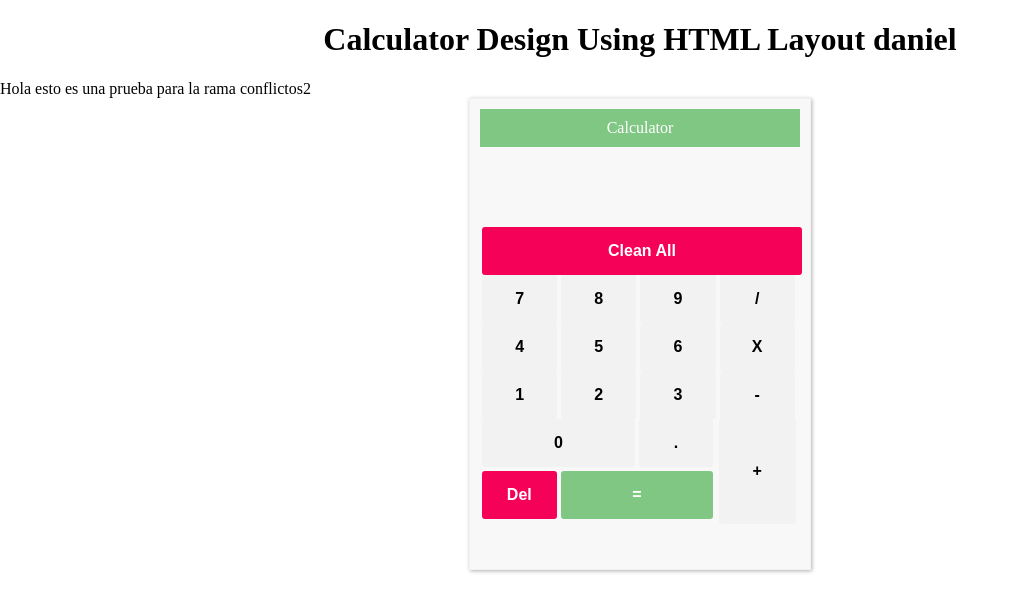
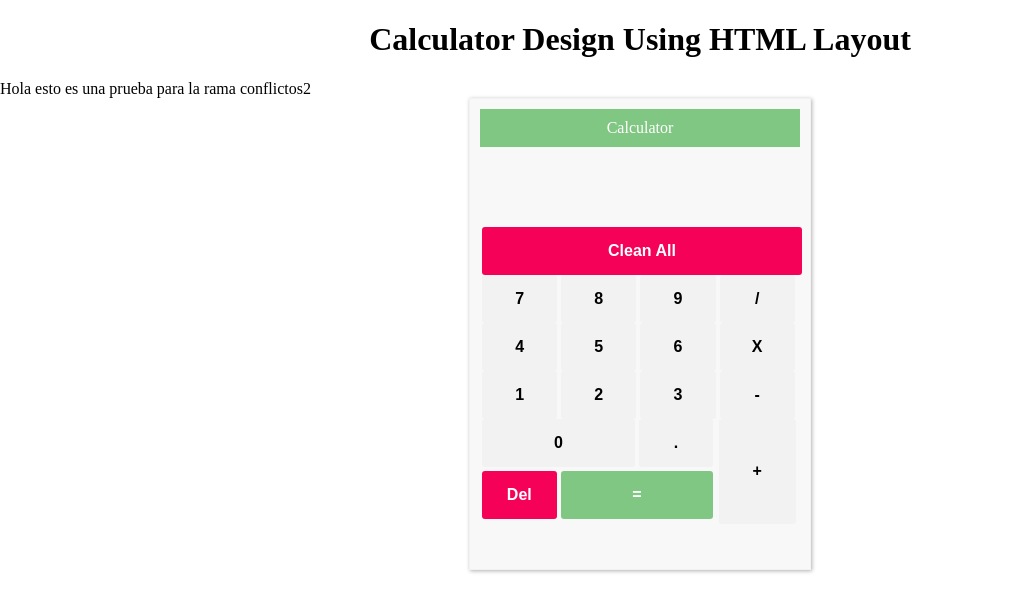
Before and after one commit to caraquista/templateGit, a plain HTML site: page index.html in a window 1280 px wide. Shown: the whole page, without its empty margins (0-1019 px from the left). Drawn offline with Linux system fonts and the light colour scheme.

Commit message:
conflito 1 otra vez!

```diff
--- a/index.html
+++ b/index.html
@@ -8,7 +8,7 @@
         <script type="text/javascript" src="operations.js"></script>
     </header>
   <body>
-    <h1>Calculator Design Using HTML Layout daniel</h1>
+    <h1>Calculator Design Using HTML Layout</h1>
     <!-- USUARIO 4 -->
     <div>Hola esto es una prueba para la rama conflictos2</div>
     <div class="container">
```
